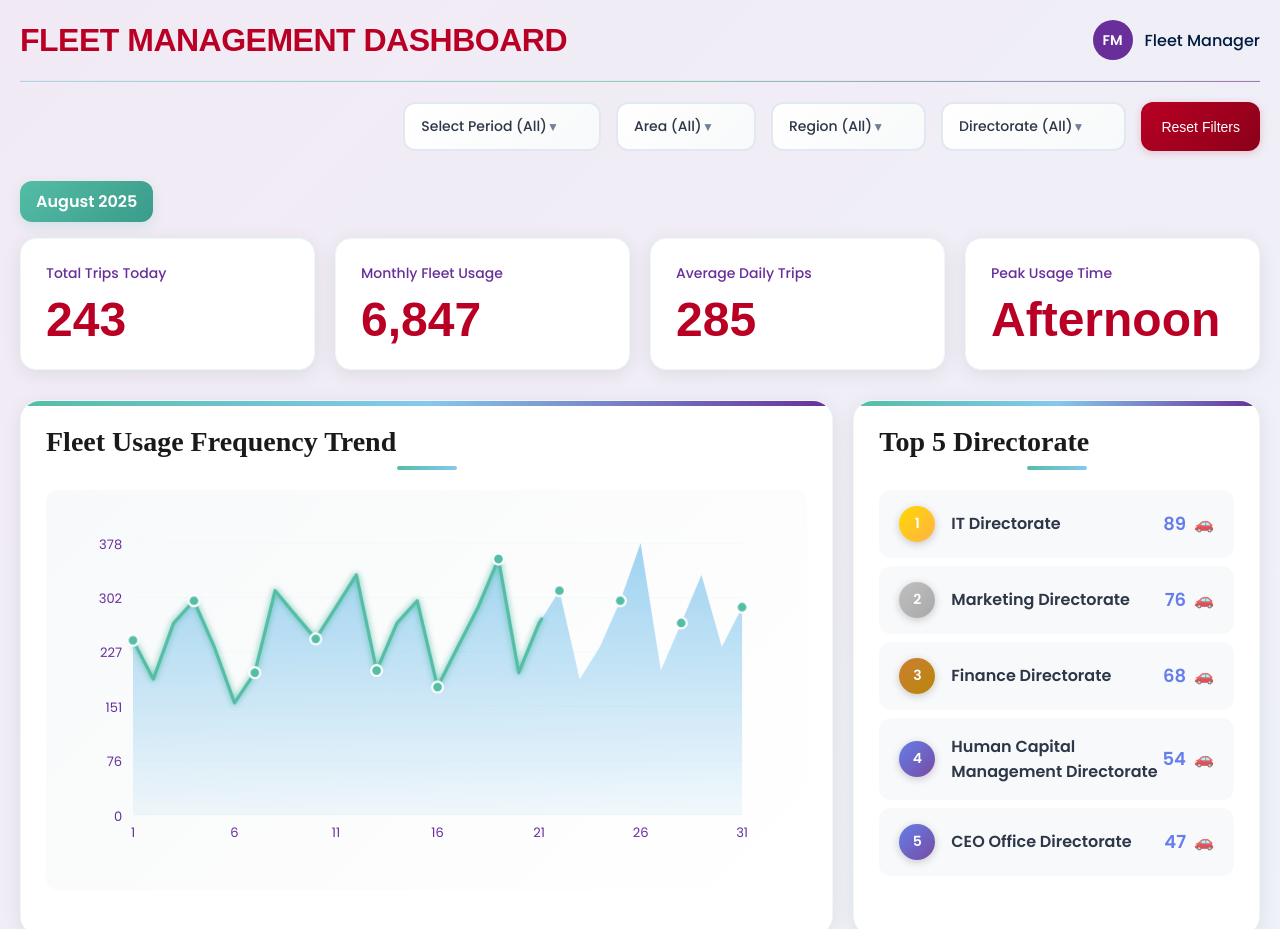
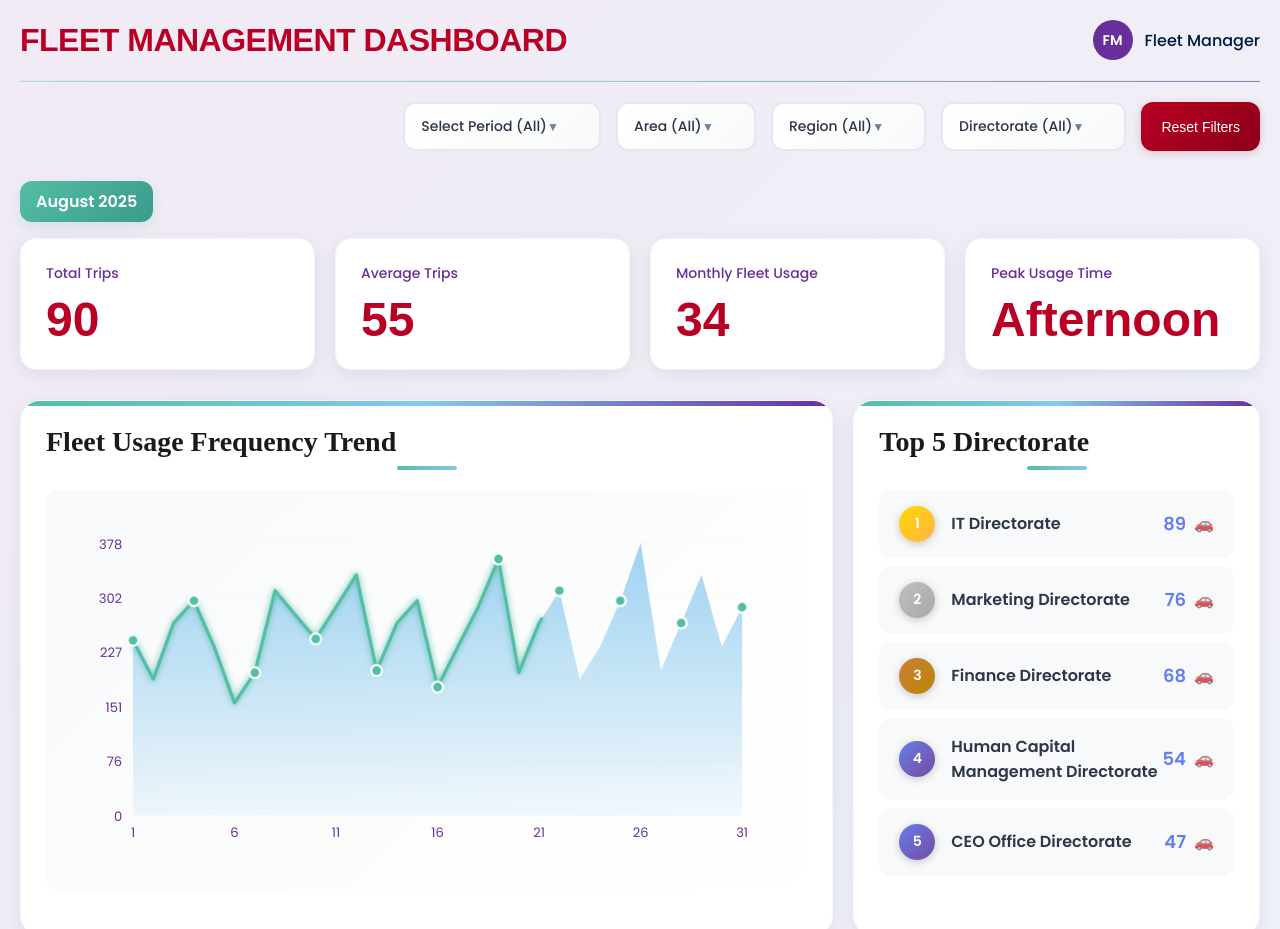
Before and after one commit to ghfkdkey/InternTelkomsel, a plain HTML site: page fleetmanagement/index.html in a window 1280 px wide. Shown: the top 929 px of the page. Drawn offline with Linux system fonts and the light colour scheme; a web font is replaced by a local one.

Commit message:
commit revision fleet

```diff
--- a/fleetmanagement/index.html
+++ b/fleetmanagement/index.html
@@ -1114,16 +1114,16 @@
 
         <div class="stats-grid">
             <div class="stat-card">
-                <div class="stat-title">Total Trips Today</div>
-                <div class="stat-value">243</div>
+                <div class="stat-title">Total Trips</div>
+                <div class="stat-value">90</div>
+            </div>
+            <div class="stat-card">
+                <div class="stat-title">Average Trips</div>
+                <div class="stat-value">55</div>
             </div>
             <div class="stat-card">
                 <div class="stat-title">Monthly Fleet Usage</div>
-                <div class="stat-value">6,847</div>
-            </div>
-            <div class="stat-card">
-                <div class="stat-title">Average Daily Trips</div>
-                <div class="stat-value">285</div>
+                <div class="stat-value">34</div>
             </div>
             <div class="stat-card" id="peakUsageCard"
                  onmouseover="showPeakTooltip(event)"
```
